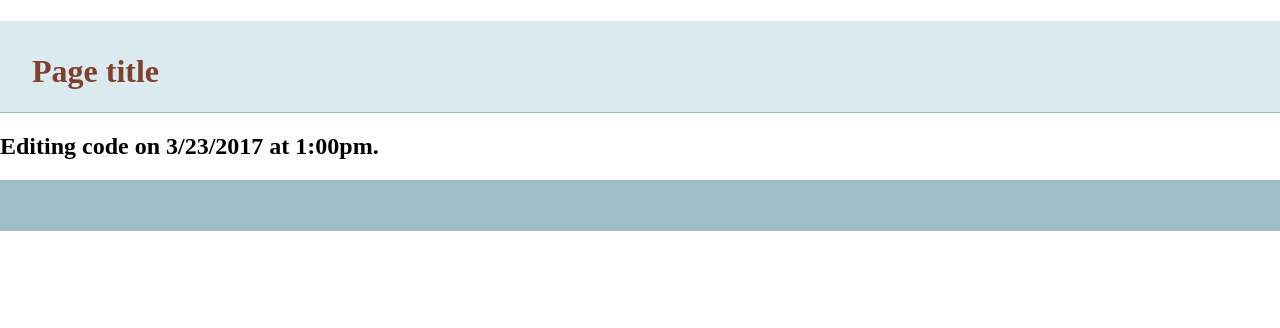
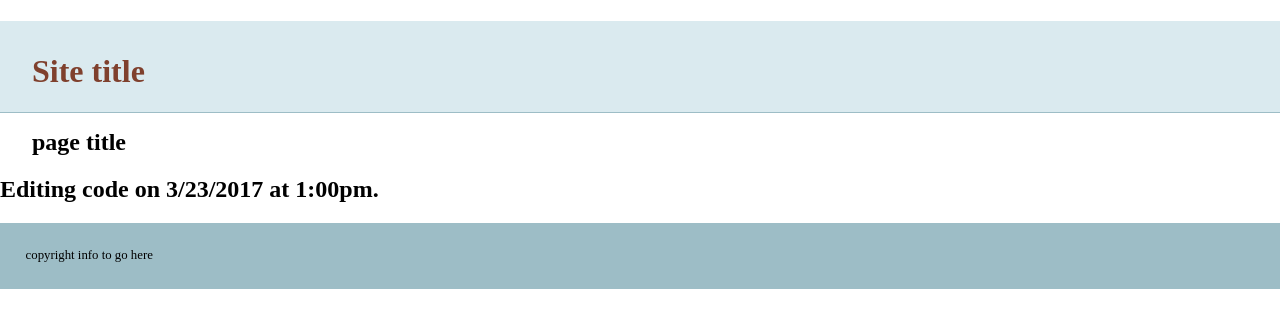
Before and after one commit to SonaliMantri08/git-basics, a plain HTML site: page index.html in a window 1280 px wide. Drawn offline with nearby package versions, Linux system fonts and the light colour scheme.

Commit message:
added more info to template

```diff
--- a/index.html
+++ b/index.html
@@ -14,14 +14,14 @@
     </head>
     <body>
     <header>
-	<h1>Page title</h1>
+	<h1>Site title</h1>
     </header>
     <nav id="pageNav">
     </nav>
-    <main>
+    <main><h2>page title</h2>
     </main>
         <h2>Editing code on 3/23/2017 at 1:00pm.</h2>
-    <footer>
+    <footer>copyright info to go here
     </footer>
         <script>
 //use the modernizr load to load up external scripts. This will load the scripts asynchronously, but the order listed matters. Although it will load all scripts in parallel, it will execute them in the order listed
```
